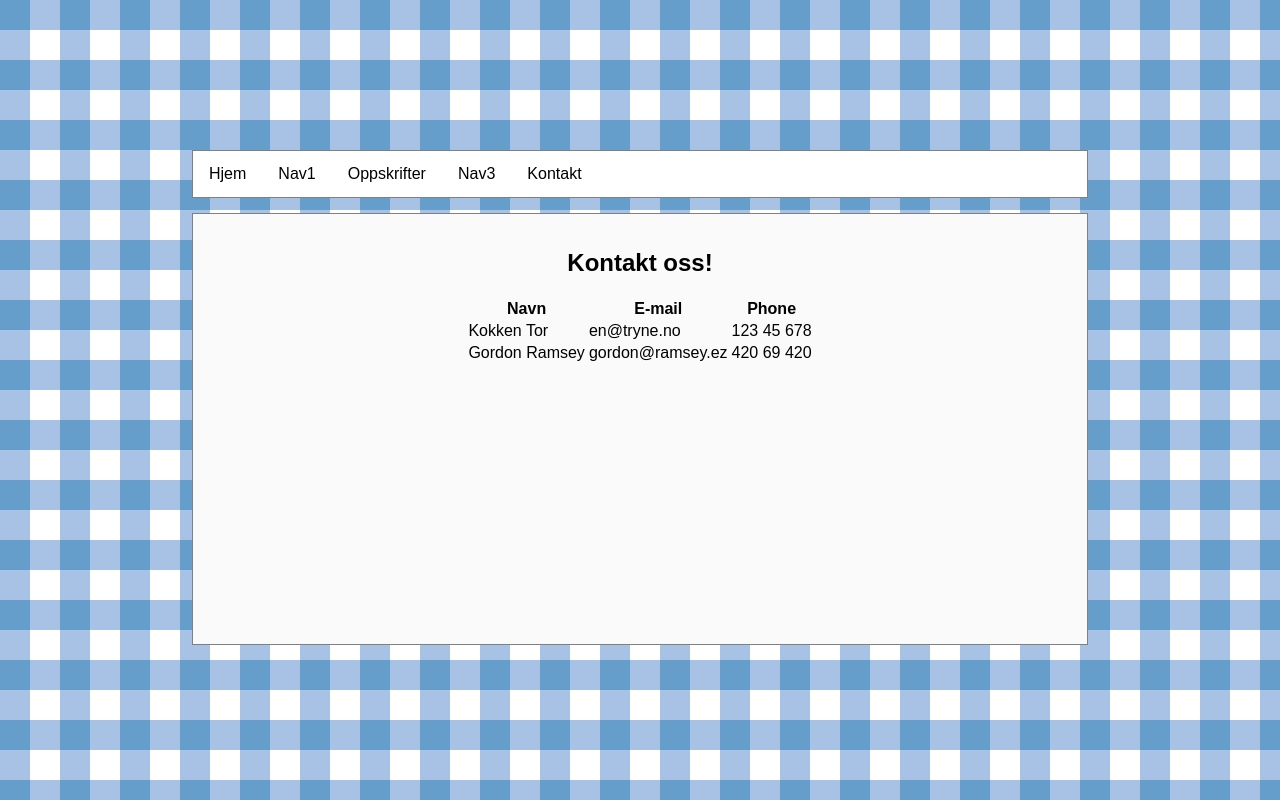
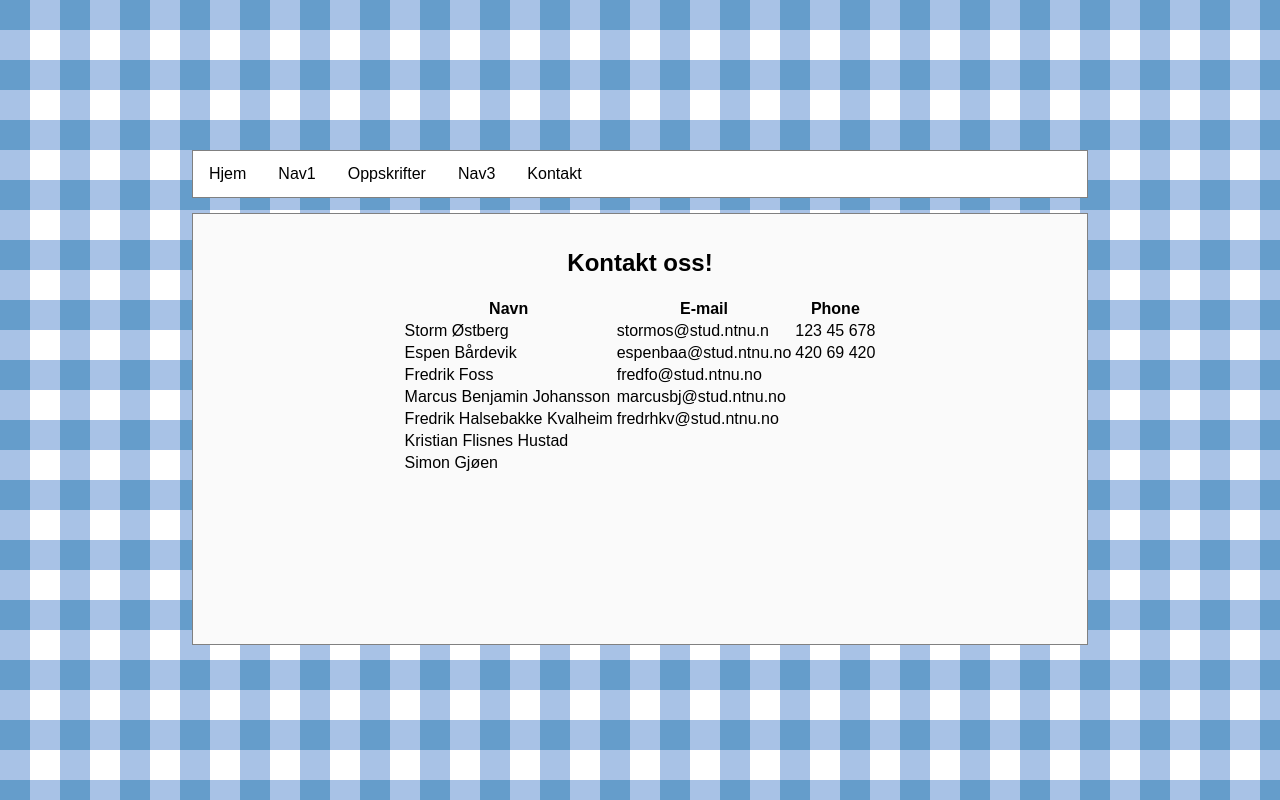
Before and after one commit to espbard/Innlevering3, a website: page public_html/kontakt.html in a window 1280 px wide. Drawn offline with Linux system fonts and the light colour scheme.

Commit message:
Oppdaterert kontakt lista

```diff
--- a/public_html/kontakt.html
+++ b/public_html/kontakt.html
@@ -32,15 +32,40 @@
                     <th>Phone</th>
                 </tr>
                 <tr>
-                    <td>Kokken Tor</td>
-                    <td>en@tryne.no</td>
+                    <td>Storm Østberg</td>
+                    <td>stormos@stud.ntnu.n</td>
                     <td>123 45 678</td>
                 </tr>
                 <tr>
-                    <td>Gordon Ramsey</td>
-                    <td>gordon@ramsey.ez</td>
+                    <td>Espen Bårdevik</td>
+                    <td>espenbaa@stud.ntnu.no</td>
                     <td>420 69 420</td>
                 </tr>
+				<tr>
+					<td>Fredrik Foss</td>
+					<td>fredfo@stud.ntnu.no</td>
+					<td></td>
+				</tr>
+				<tr>
+					<td>Marcus Benjamin Johansson</td>
+					<td>marcusbj@stud.ntnu.no</td>
+					<td></td>
+				</tr>
+				<tr>
+					<td>Fredrik Halsebakke Kvalheim</td>
+					<td>fredrhkv@stud.ntnu.no</td>
+					<td></td>
+				</tr>
+				<tr>
+					<td>Kristian Flisnes Hustad</td>
+					<td></td>
+					<td></td>
+				</tr>
+				<tr>
+					<td>Simon Gjøen</td>
+					<td></td>
+					<td></td>
+				</tr>
             </table>
         </section>
         <footer class="undertekst"></footer>
```
